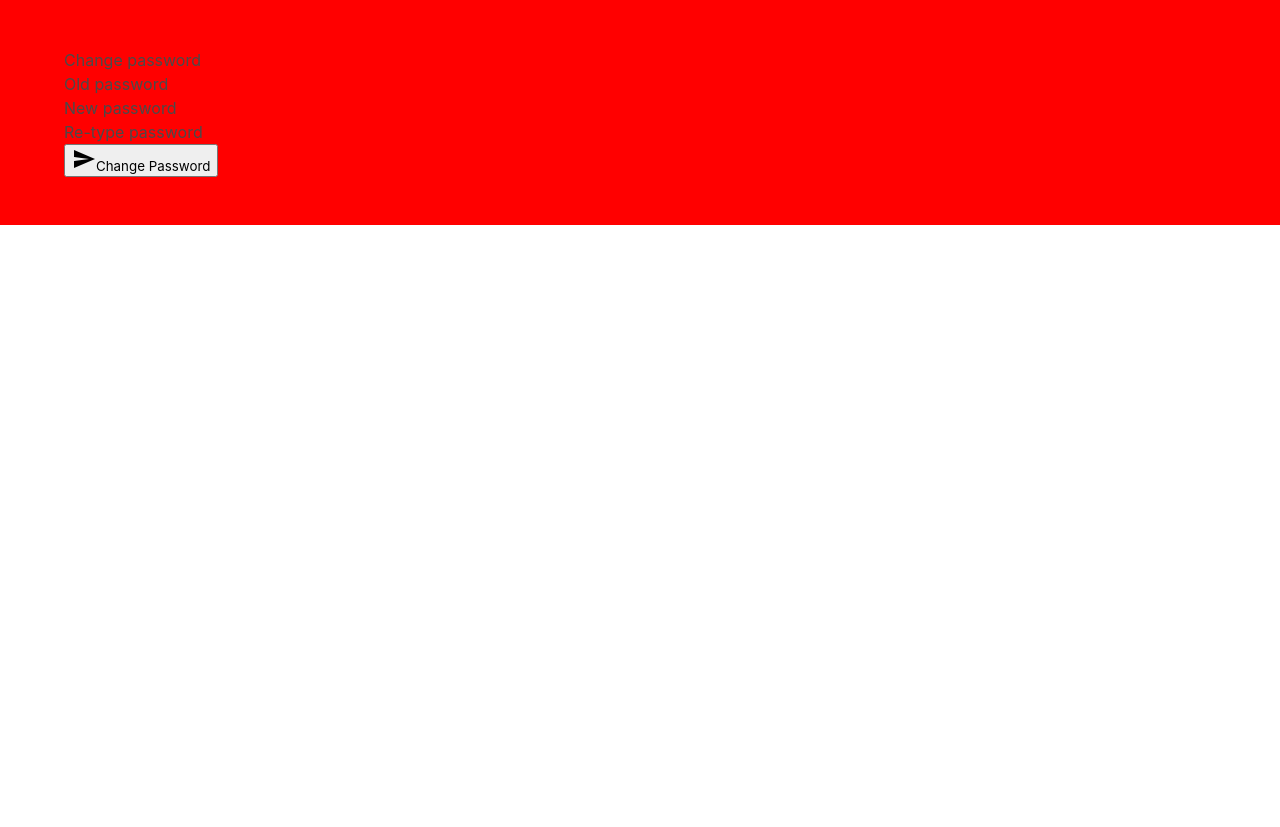
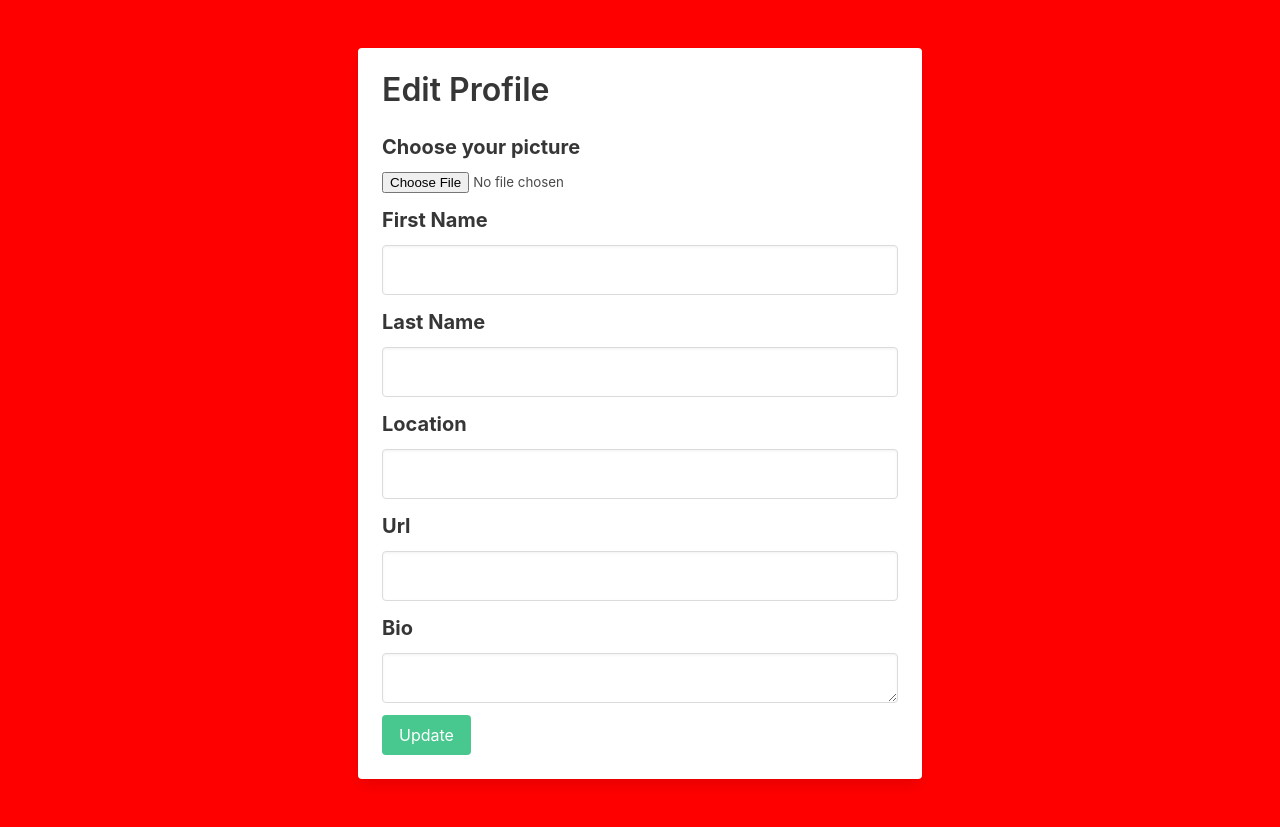
Before and after one commit to Wambui-123/Instagram, a Django app: page /user/profile/edit in a window 1280 px wide. Shown: the part 56-883 px from the top of the page. Before the commit the page ends 281 px from the top, so only its background shows below. Run offline with Django 4.2, Linux system fonts and the light colour scheme; the visitor is signed in with stand-in values (Sample User, id 1); data comes from the database, SQL or seed files in the repository.

Commit message:
editing profile

```diff
--- a/instagram_clone/authy/forms.py
+++ b/instagram_clone/authy/forms.py
@@ -73,11 +73,11 @@ class ChangePasswordForm(forms.ModelForm):
 
 class EditProfileForm(forms.ModelForm):
 	picture = forms.ImageField(required=False)
-	first_name = forms.CharField(widget=forms.TextInput(), max_length=50, required=False)
-	last_name = forms.CharField(widget=forms.TextInput(), max_length=50, required=False)
-	location = forms.CharField(widget=forms.TextInput(), max_length=25, required=False)
-	url = forms.URLField(widget=forms.TextInput(), max_length=60, required=False)
-	profile_info = forms.CharField(widget=forms.TextInput(), max_length=260, required=False)
+	first_name = forms.CharField(widget=forms.TextInput(attrs={'class': 'input is-medium'}), max_length=50, required=False)
+	last_name = forms.CharField(widget=forms.TextInput(attrs={'class': 'input is-medium'}), max_length=50, required=False)
+	location = forms.CharField(widget=forms.TextInput(attrs={'class': 'input is-medium'}), max_length=25, required=False)
+	url = forms.URLField(widget=forms.TextInput(attrs={'class': 'input is-medium'}), max_length=60, required=False)
+	profile_info = forms.CharField(widget=forms.Textarea(attrs={'class': 'input is-medium'}), max_length=150, required=False)
 
 	class Meta:
 		model = Profile
--- a/instagram_clone/authy/urls.py
+++ b/instagram_clone/authy/urls.py
@@ -7,7 +7,7 @@ from django.contrib.auth import views as authViews
 
 urlpatterns = [
 
-      path('profile/edit', EditProfile, name='edit-profile'),
+    path('profile/edit', EditProfile, name='edit-profile'),
    	path('signup/', Signup, name='signup'),
    	path('login/', authViews.LoginView.as_view(template_name='login.html'), name='login'),
    	path('logout/', authViews.LogoutView.as_view(), {'next_page' : 'index'}, name='logout'),
--- a/instagram_clone/instagram_clone/templates/edit_profile.html
+++ b/instagram_clone/instagram_clone/templates/edit_profile.html
@@ -4,37 +4,73 @@
 
 {% block content %}
 
-<div class="row center-align">
-    <form method="post" action="" role="form" class="col s12">
-    </h3>
-      <div class="row">
-        {% csrf_token %}
-        {{ form.id }}
-        <h3>Change password</h3>
-        <div class="input-field col s12">
-          {{ form.old_password }}
-          <label for="old_password">Old password</label>
+<div class="columns is-mobile">
+    <div class="column is-half is-offset-one-quarter">
+    <div class="card">
+    <div class="card-content">
+
+    <form method="post" enctype="multipart/form-data" action="" role="form">
+    <h3 class="title is-3">Edit Profile</h3>
+
+        <div class="field">
+            <label class="label is-medium">Choose your picture</label>
+            <div class= "file is-boxed">
+                {{ form.picture }}
+            </div>
         </div>
-      </div>
-        <div class="row">
-        <div class="input-field col s12">
-          {{ form.new_password }}
-          <label for="new_password">New password</label>
+
+        <div class="field">
+            <label class="label is-medium">First Name</label>
+            <div class= "control">
+                {{ form.first_name }}
+            </div>
         </div>
-      </div>
-      <div class="row">
-        <div class="input-field col s12">
-          {{ form.confirm_password }}
-          <label for="password">Re-type password</label>
+
+        <div class="field">
+            <label class="label is-medium">Last Name</label>
+            <div class= "control">
+                {{ form.last_name }}
+            </div>
         </div>
-      </div>
+
+        <div class="field">
+            <label class="label is-medium">Location</label>
+            <div class= "control">
+                {{ form.location }}
+            </div>
+        </div>
+
+        <div class="field">
+            <label class="label is-medium">Url</label>
+            <div class= "control">
+                {{ form.url }}
+            </div>
+        </div>
+
+        <div class="field">
+            <label class="label is-medium">Bio</label>
+            <div class= "control">
+                {{ form.profile_info }}
+            </div>
+        </div>
+
       <div class="row">
         <div class="col s12">
           <span style="color: red; font-weight: bold;">{{ form.errors }}</span>
         </div>
       </div>
-      <button class="btn waves-effect waves-light" type="submit" name="action"><i class="material-icons left">send</i>Change Password</button>
+
+      <div class="field">
+        <p class="control">
+          <button class="button is-success">
+            Update
+          </button>
+        </p>
+      </div>
     </form>
+    </div>
+  </div>
+  </div>
   </div>
 
 {% endblock %}
```
Also changed, not shown: instagram_clone/instagram_clone/templates/profile.html (+84 -115 lines).
